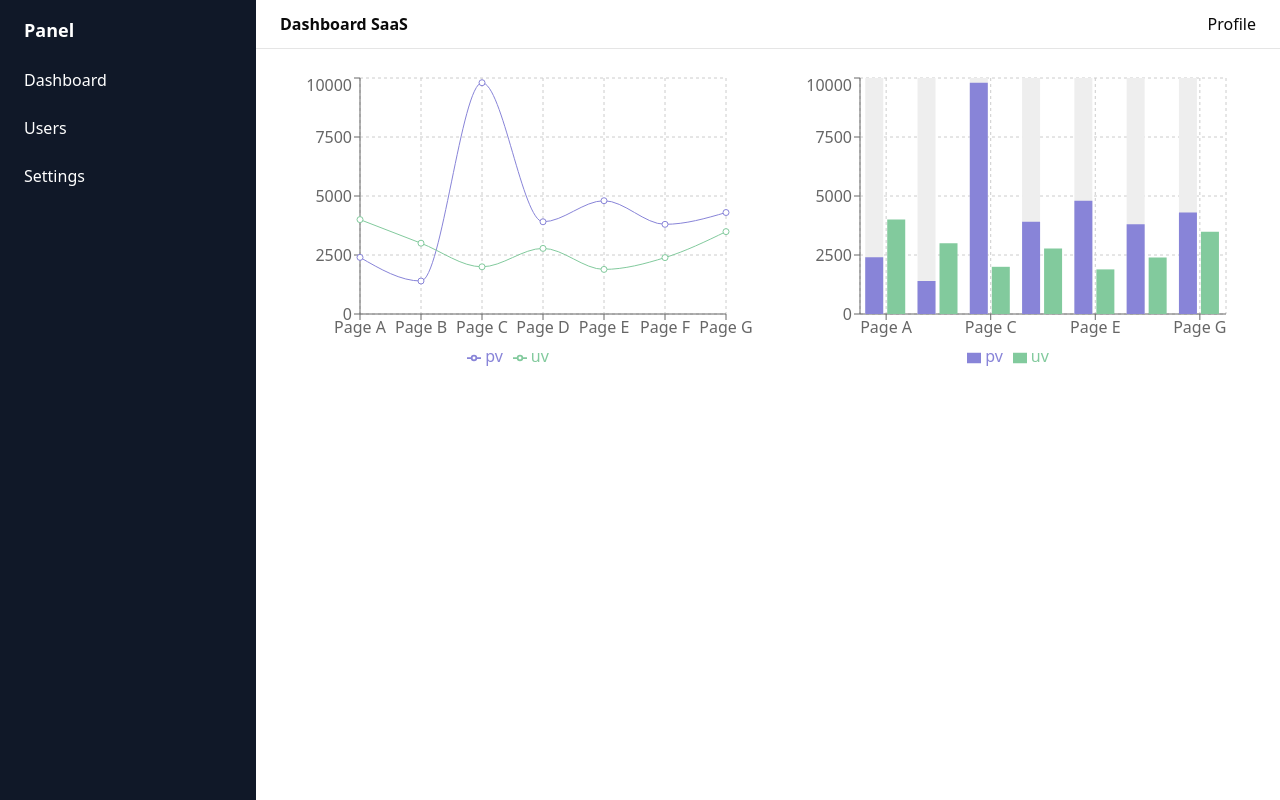
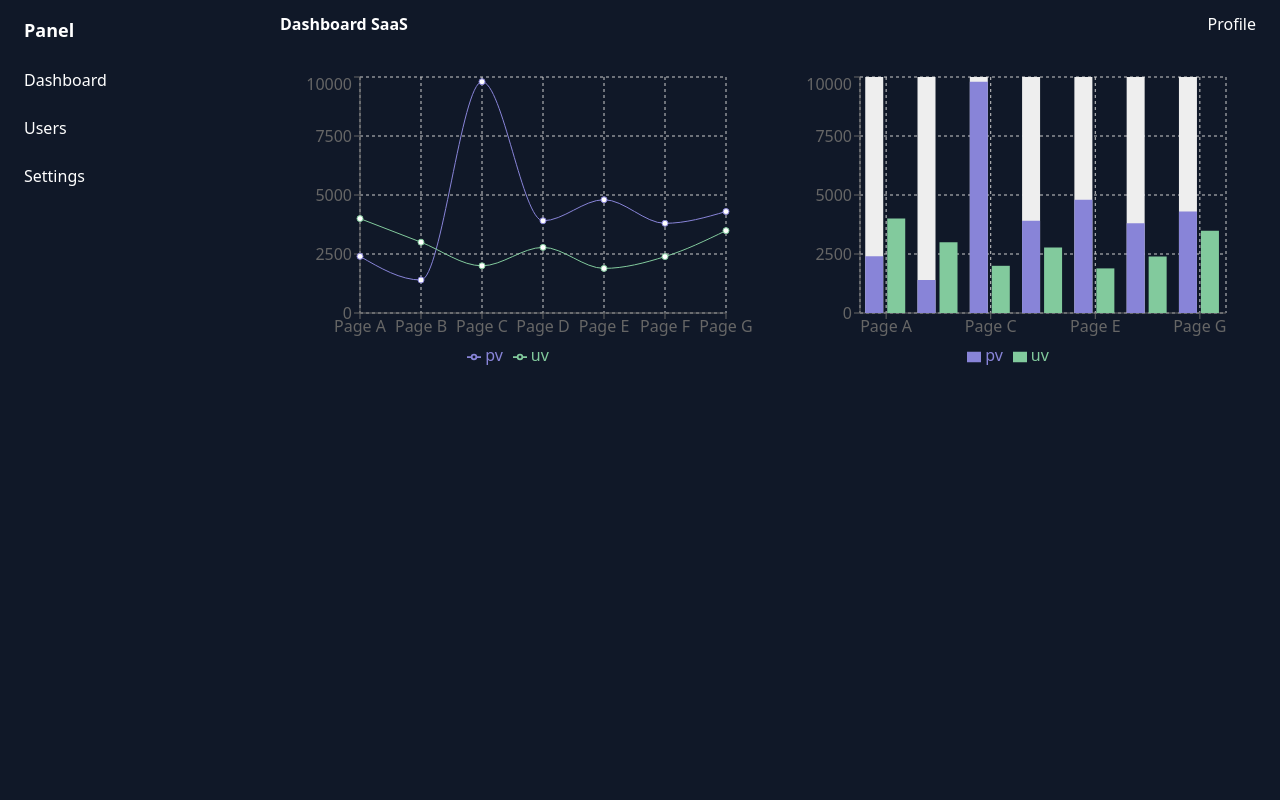
Before and after one commit to JuanLu90/dashboard-sass-admin, a Next.js app: page / in a window 1280 px wide. Built offline with nearby package versions, Linux system fonts and the light colour scheme.

Commit message:
refactor(sidebar): tailwind config and dark theme added

```diff
--- a/src/app/layout.tsx
+++ b/src/app/layout.tsx
@@ -27,7 +27,7 @@ export default function RootLayout({
   return (
     <html lang="en">
       <body
-        className={`${geistSans.variable} ${geistMono.variable} antialiased`}
+        className={`dark bg-gray-900 text-white ${geistSans.variable} ${geistMono.variable} antialiased`}
       >
         <div className="flex h-screen">
           <Sidebar />
--- a/src/components/layout/Header.tsx
+++ b/src/components/layout/Header.tsx
@@ -1,6 +1,6 @@
 export default function Header() {
   return (
-    <header className="w-full bg-white border-b px-6 py-3 flex items-center justify-between">
+    <header className="w-full px-6 py-3 flex items-center justify-between">
       <span className="font-semibold">Dashboard SaaS</span>
       <span>Profile</span>
     </header>
--- /dev/null
+++ b/tailwind.config.js
@@ -0,0 +1,14 @@
+/** @type {import('tailwindcss').Config} */
+module.exports = {
+  darkMode: "class",
+  content: [
+    "./pages/**/*.{js,ts,jsx,tsx,mdx}",
+    "./components/**/*.{js,ts,jsx,tsx,mdx}",
+    "./app/**/*.{js,ts,jsx,tsx,mdx}",
+    "./src/**/*.{js,ts,jsx,tsx,mdx}",
+  ],
+  theme: {
+    extend: {},
+  },
+  plugins: [],
+};
```
